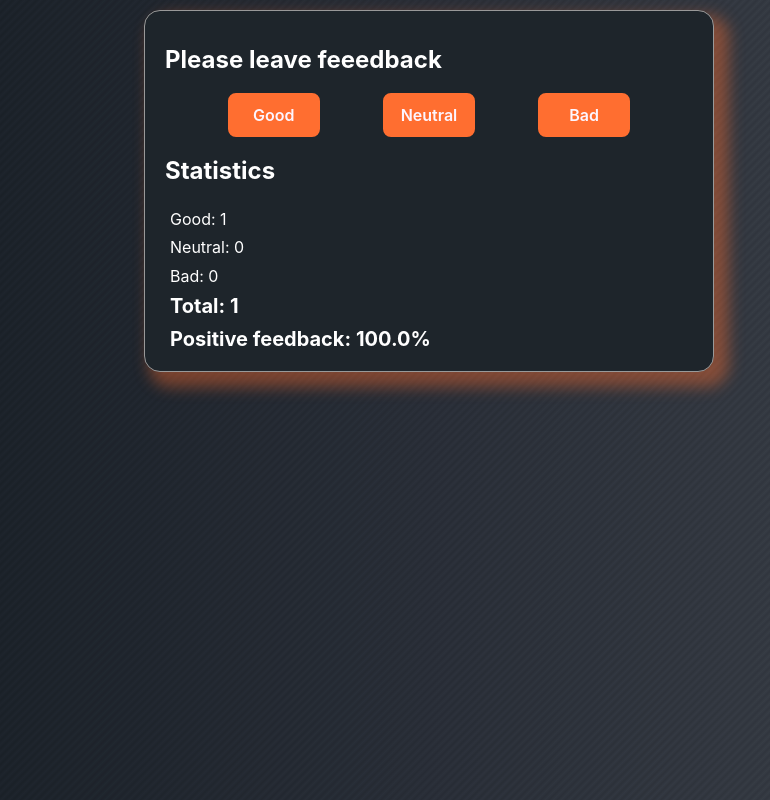
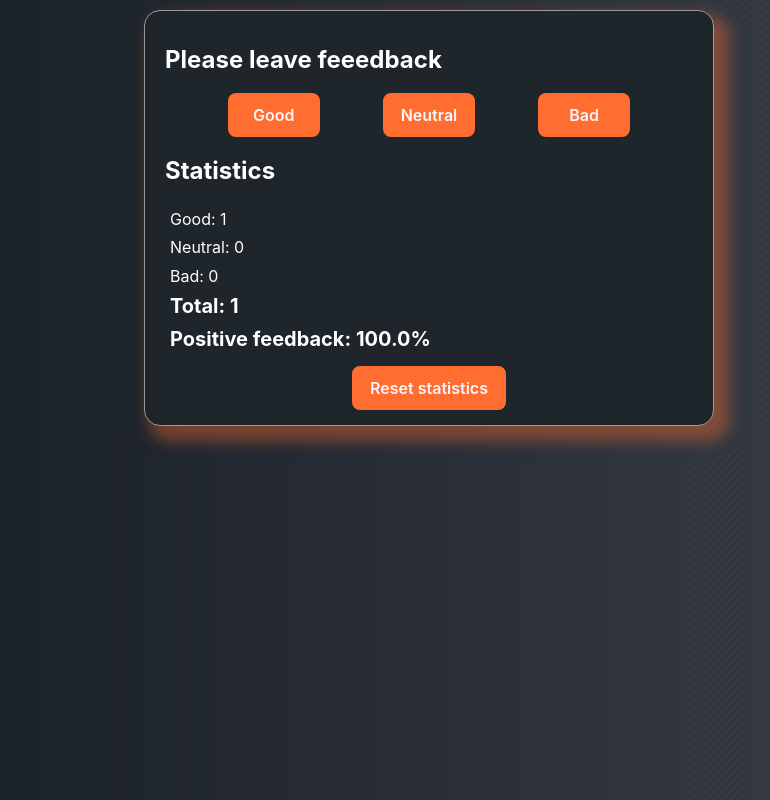
Before and after one commit to AnatoliiKobzar/goit-react-hw-02-feedback, a React (Create React App) app: page / in a window 1280 px wide. Both pictures are taken after a click on the button "Good". Shown: the whole page, without its empty margins (211-981 px from the left). Built offline with nearby package versions, Linux system fonts and the light colour scheme.

Commit message:
add reset stats

```diff
--- a/src/components/Feedback/Feedback.jsx
+++ b/src/components/Feedback/Feedback.jsx
@@ -18,6 +18,16 @@ class Feedback extends Component {
     });
   };
 
+  resetStatistics = value => {
+    if (value) {
+      this.setState({
+        good: 0,
+        neutral: 0,
+        bad: 0,
+      });
+    }
+  };
+
   countTotalFeedback() {
     const { good, neutral, bad } = this.state;
 
@@ -28,6 +38,20 @@ class Feedback extends Component {
     const { good } = this.state;
 
     return (good / this.countTotalFeedback()) * 100;
+  }
+
+  componentDidMount() {
+    const feedback = JSON.parse(localStorage.getItem('feedback'));
+
+    if (feedback) {
+      this.setState(feedback);
+    }
+  }
+
+  componentDidUpdate(prevState) {
+    if (this.state !== prevState) {
+      localStorage.setItem('feedback', JSON.stringify(this.state));
+    }
   }
 
   render() {
@@ -46,6 +70,7 @@ class Feedback extends Component {
           bad={bad}
           total={this.countTotalFeedback()}
           positivePercentage={this.countPositiveFeedbackPercentage()}
+          resetStatistics={this.resetStatistics}
         />
       </Section>
     );
--- a/src/components/Feedback/Statistics/Statistics.jsx
+++ b/src/components/Feedback/Statistics/Statistics.jsx
@@ -1,6 +1,7 @@
 import React from 'react';
 import PropTypes from 'prop-types';
-import { Total } from './Statistics.styled';
+import { BtnWrap, Total } from './Statistics.styled';
+import { Button } from '../FeedbackOptions/Feedback.styles';
 
 export const Statistics = ({
   good,
@@ -8,6 +9,7 @@ export const Statistics = ({
   bad,
   total,
   positivePercentage,
+  resetStatistics,
 }) => {
   return (
     <div>
@@ -19,9 +21,17 @@ export const Statistics = ({
           <p>Neutral: {neutral}</p>
           <p>Bad: {bad}</p>
           <Total>Total: {total}</Total>
-          <Total>
-            Positive feedback: {positivePercentage.toFixed(1)}%
-          </Total>{' '}
+          <Total>Positive feedback: {positivePercentage.toFixed(1)}%</Total>
+          <BtnWrap>
+            <Button
+              type="button"
+              onClick={() => {
+                resetStatistics(true);
+              }}
+            >
+              Reset statistics
+            </Button>
+          </BtnWrap>
         </div>
       ) : (
         <p> There is no feedback</p>
@@ -36,4 +46,5 @@ Statistics.propTypes = {
   bad: PropTypes.number.isRequired,
   total: PropTypes.number.isRequired,
   positivePercentage: PropTypes.number.isRequired,
+  resetStatistics: PropTypes.func.isRequired,
 };
--- a/src/components/Feedback/Statistics/Statistics.styled.js
+++ b/src/components/Feedback/Statistics/Statistics.styled.js
@@ -4,3 +4,9 @@ export const Total = styled.p`
   font-size: 20px;
   font-weight: bold;
 `;
+
+export const BtnWrap = styled.div`
+  display: flex;
+  justify-content: center;
+  margin-top: 10px;
+`;
```
